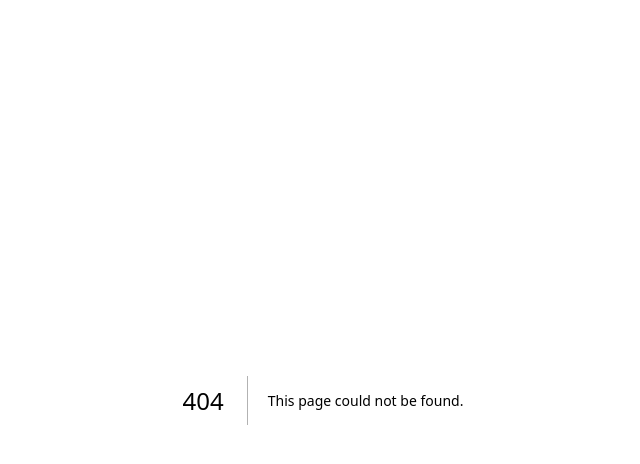
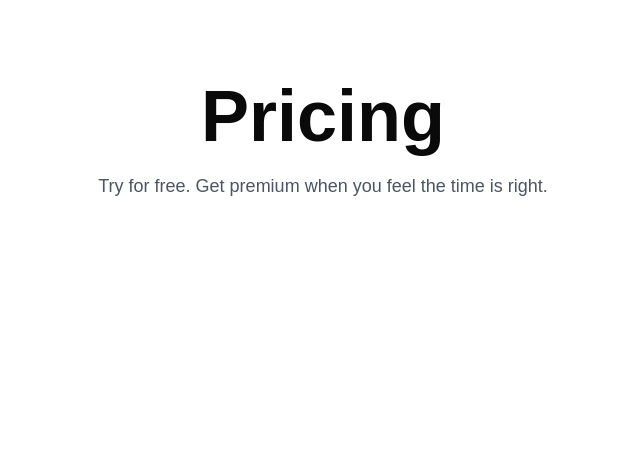
Before and after one commit to Ayusht0mar/components, a Next.js app: page /pricingsection in a window 1280 px wide. Before the commit this address had no page. Shown: the top 464 px of the page, without its empty margins (317-957 px from the left). Built offline with nearby package versions, Linux system fonts and the light colour scheme.

Commit message:
Pricing Section created

```diff
--- /dev/null
+++ b/src/app/(components)/pricingsection/page.tsx
@@ -0,0 +1,12 @@
+const PricingSection = () => {
+    return (
+        <div className="mx-auto py-20 text-center">
+            <h2 className="text-6xl font-bold sm:text-7xl">Pricing</h2>
+            <p className="mt-5 text-gray-600 sm:text-lg">Try for free. Get premium when you feel the time is right.</p>
+
+
+        </div>
+     );
+}
+
+export default PricingSection;
```
